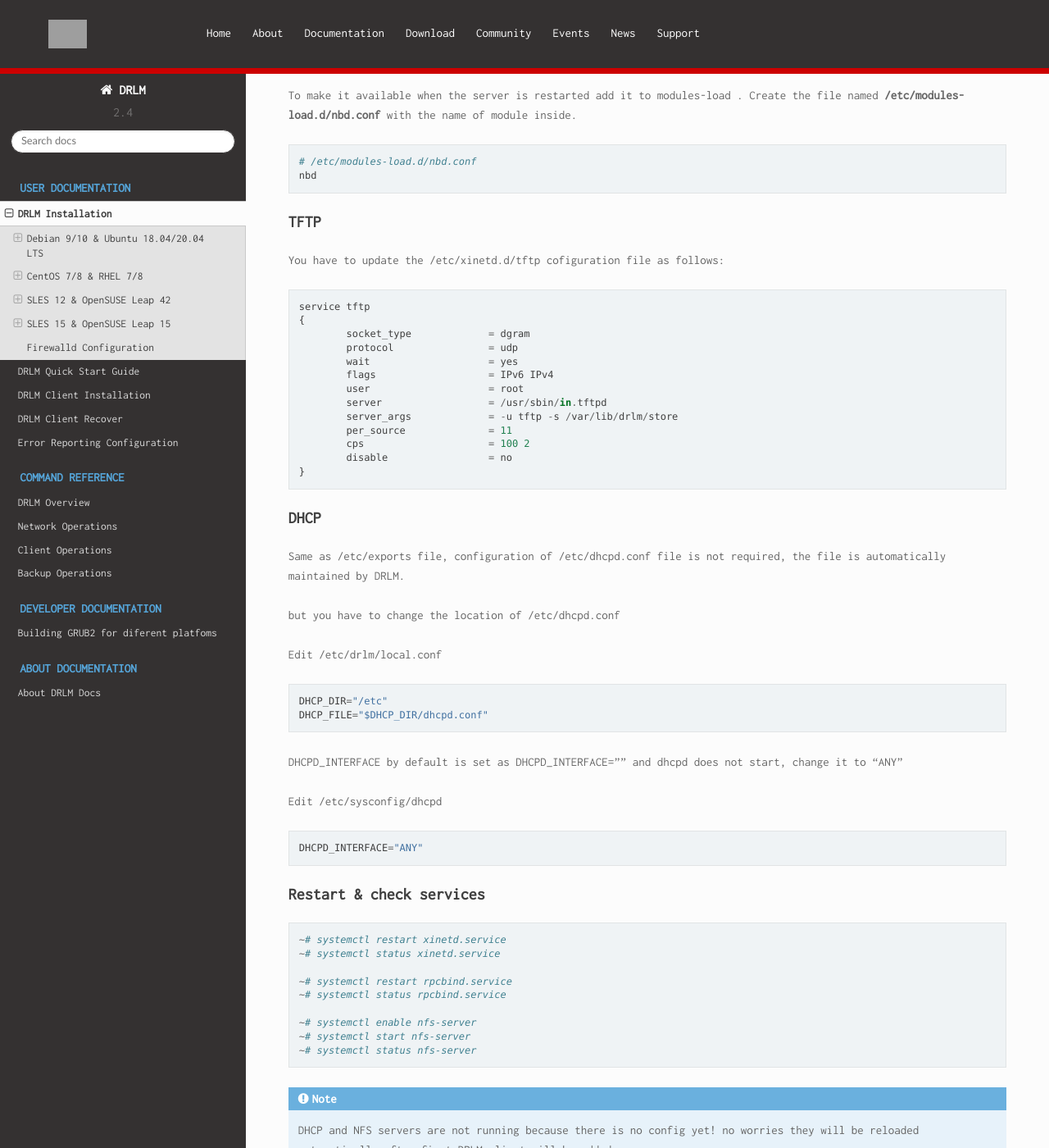
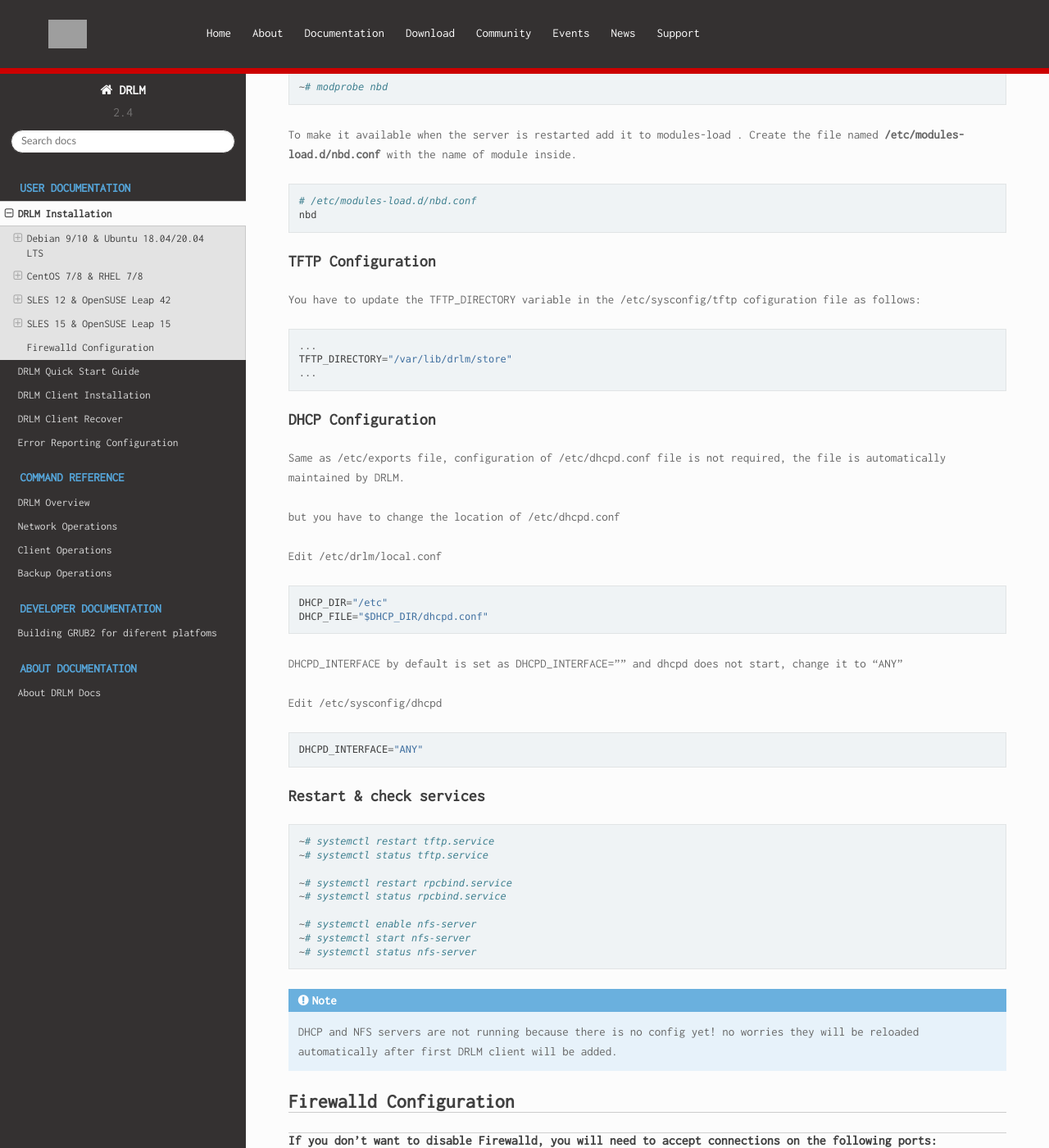
Before and after one commit to brainupdaters/drlm-docs, a Sphinx documentation site: the page built from docs/source/Install.rst, in a window 1280 px wide and 1400 px high, scrolled down 9390 px. Shown: the whole window at 82% size. Built offline with Sphinx 7.4.7 and the Read the Docs theme 2.0.0, drawn with Linux system fonts in a browser that asks for light colours; some web fonts are replaced; some of the changed text lies outside the part shown; grey boxes are pictures that could not be loaded.

Commit message:
Update SuSE15 tftp configuration

```diff
--- a/docs/source/Install.rst
+++ b/docs/source/Install.rst
@@ -53,12 +53,13 @@ DRLM Components Configuration
 
 This section covers configuration of:
 
-* GRUB
+* NBD Module
 * TFTP Service
+* DHCP Service
 
 
-Configuring NBD
-~~~~~~~~~~~~~~~
+NBD Configuration
+~~~~~~~~~~~~~~~~~
 
 The default configuration allows up to eight active nbd devices. If more than eight file-based guests or nbd devices are needed the number of nbd devices configured can be adjusted adding the parameter *nbds_max=128* in the **/etc/modprobe.d/nbd.conf** file as follows
 
@@ -80,8 +81,9 @@ To make it available when the server is restarted add it to modules-load . Creat
   nbd
 
 
-TFTP
-~~~~
+TFTP Configuration
+~~~~~~~~~~~~~~~~~~
+
 You have to update the destination folder in the /etc/default/tftpd-hpa cofiguration file as follows
 
 ::
@@ -92,8 +94,9 @@ You have to update the destination folder in the /etc/default/tftpd-hpa cofigura
 	TFTP_ADDRESS="0.0.0.0:69"
 	TFTP_OPTIONS="--secure"
 
-DHCP
-~~~~
+DHCP Configuration
+~~~~~~~~~~~~~~~~~~
+
 You have to update the interfaces where the DHCP server is going to listen
 
 ::
@@ -214,12 +217,12 @@ DRLM Components Configuration
 
 This section covers configuration of:
 
-* GRUB
+* NBD Module
 * TFTP Service
 
 
-Configuring NBD
-~~~~~~~~~~~~~~~
+NBD Configuration
+~~~~~~~~~~~~~~~~~
 
 The default configuration allows up to eight active nbd devices. If more than eight file-based guests or nbd devices are needed the number of nbd devices configured can be adjusted adding the parameter *nbds_max=128* in the **/etc/modprobe.d/nbd.conf** file as follows
 
@@ -240,25 +243,26 @@ To make it available when the server is restarted add it to modules-load . Creat
   # /etc/modules-load.d/nbd.conf
   nbd
 
-TFTP
-~~~~
+TFTP Configuration
+~~~~~~~~~~~~~~~~~~
+
 You have to update the /etc/xinetd.d/tftp cofiguration file as follows:
 
 ::
 
-        service tftp
-        {
-                socket_type = dgram
-                protocol = udp
-                wait = yes
-                user = root
-                server = /usr/sbin/in.tftpd
-                server_args = -s /var/lib/drlm/store
-                disable = no
-                per_source = 11
-                cps = 100 2
-                flags = IPv4
-        }
+  service tftp
+  {
+          socket_type = dgram
+          protocol = udp
+          wait = yes
+          user = root
+          server = /usr/sbin/in.tftpd
+          server_args = -s /var/lib/drlm/store
+          disable = no
+          per_source = 11
+          cps = 100 2
+          flags = IPv4
+  }
 
 
 Restart & check services
@@ -326,12 +330,13 @@ DRLM Components Configuration
 
 This section covers configuration of:
 
-* GRUB
+* NBD Module
 * TFTP Service
+* DHCP Service
 
 
-Configuring NBD
-~~~~~~~~~~~~~~~
+NBD Configuration
+~~~~~~~~~~~~~~~~~
 
 The default configuration allows up to eight active nbd devices. If more than eight file-based guests or nbd devices are needed the number of nbd devices configured can be adjusted adding the parameter *nbds_max=128* in the **/etc/modprobe.d/nbd.conf** file as follows
 
@@ -353,8 +358,8 @@ To make it available when the server is restarted add it to modules-load . Creat
   nbd
 
 
-TFTP
-~~~~
+TFTP Configuration
+~~~~~~~~~~~~~~~~~~
 You have to update the /etc/xinetd.d/tftp cofiguration file as follows:
 
 ::
@@ -374,8 +379,8 @@ You have to update the /etc/xinetd.d/tftp cofiguration file as follows:
 	}
 
 
-DHCP
-~~~~
+DHCP Configuration
+~~~~~~~~~~~~~~~~~~
 Same as /etc/exports file, configuration of /etc/dhcpd.conf file is not required, the file is automatically maintained by DRLM.
 
 but you have to change the location of /etc/dhcpd.conf
@@ -414,20 +419,21 @@ Restart & check services
 
 
 .. note::
-    DHCP and NFS servers are not running because there is no config yet! no worries they will be reloaded automatically after first DRLM client will be added.
+  DHCP and NFS servers are not running because there is no config yet! no worries they will be reloaded automatically after first DRLM client will be added.
+
 
 SLES 15 & OpenSUSE Leap 15
 --------------------------
 
 .. note::
-      On the following steps, is assumed you have a minimal SLES 15 or OpenSUSE Leap 15
+  On the following steps, is assumed you have a minimal SLES 15 or OpenSUSE Leap 15
 
 Install requirements
 ~~~~~~~~~~~~~~~~~~~~
 
 ::
 
-        ~# zypper in openssl wget gzip tar gawk sed grep coreutils util-linux nfs-kernel-server rpcbind dhcp-server sqlite3 openssh qemu-tools tftp xinetd lsb-release bash-completion
+  ~# zypper in openssl wget gzip tar gawk sed grep coreutils util-linux nfs-kernel-server rpcbind dhcp-server sqlite3 openssh qemu-tools tftp lsb-release bash-completion
 
 
 Get DRLM
@@ -466,12 +472,12 @@ DRLM Components Configuration
 
 This section covers configuration of:
 
-* GRUB
+* NBD Module
 * TFTP Service
 
 
-Configuring NBD
-~~~~~~~~~~~~~~~
+NBD Configuration
+~~~~~~~~~~~~~~~~~
 
 The default configuration allows up to eight active nbd devices. If more than eight file-based guests or nbd devices are needed the number of nbd devices configured can be adjusted adding the parameter *nbds_max=128* in the **/etc/modprobe.d/nbd.conf** file as follows
 
@@ -493,29 +499,19 @@ To make it available when the server is restarted add it to modules-load . Creat
   nbd
 
 
-TFTP
-~~~~
-You have to update the /etc/xinetd.d/tftp cofiguration file as follows:
+TFTP Configuration
+~~~~~~~~~~~~~~~~~~
+You have to update the TFTP_DIRECTORY variable in the /etc/sysconfig/tftp cofiguration file as follows:
 
 ::
 
-	service tftp
-	{
-		socket_type		= dgram
-		protocol		= udp
-		wait			= yes
-		flags			= IPv6 IPv4
-		user			= root
-		server			= /usr/sbin/in.tftpd
-		server_args		= -u tftp -s /var/lib/drlm/store
-		per_source		= 11
-		cps			= 100 2
-		disable			= no
-	}
+  ...
+  TFTP_DIRECTORY="/var/lib/drlm/store"
+  ...
 
 
-DHCP
-~~~~
+DHCP Configuration
+~~~~~~~~~~~~~~~~~~
 Same as /etc/exports file, configuration of /etc/dhcpd.conf file is not required, the file is automatically maintained by DRLM.
 
 but you have to change the location of /etc/dhcpd.conf
@@ -542,8 +538,8 @@ Restart & check services
 
 ::
 
-  ~# systemctl restart xinetd.service
-  ~# systemctl status xinetd.service
+  ~# systemctl restart tftp.service
+  ~# systemctl status tftp.service
 
   ~# systemctl restart rpcbind.service
   ~# systemctl status rpcbind.service
```
